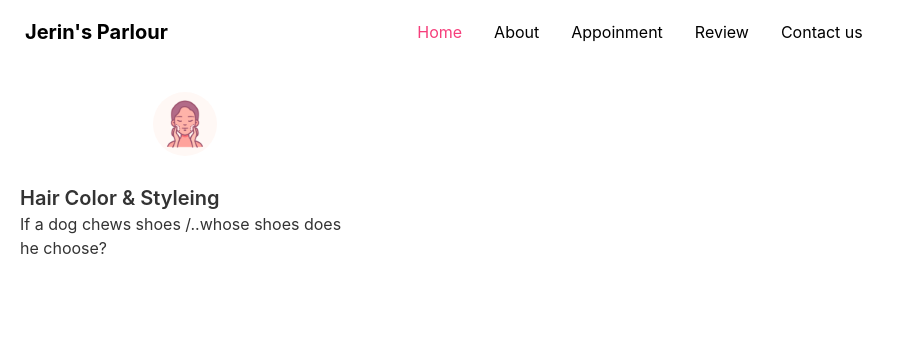
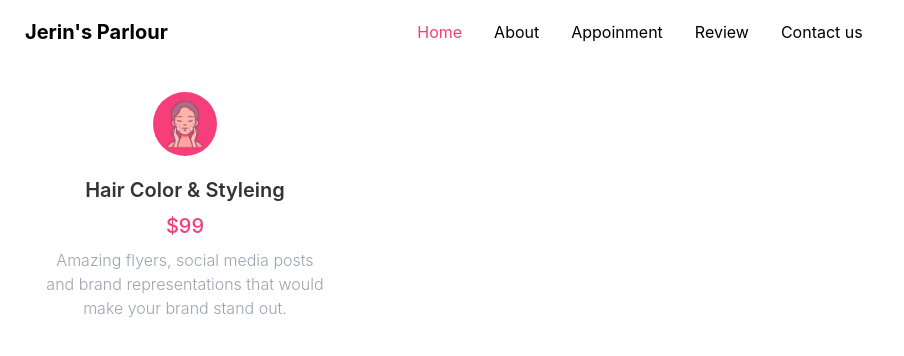
Before and after one commit to Saiket-Das/jerin-parlor, a React (Create React App) app in the folder frontend/: page /home in a window 1280 px wide. Shown: the top 356 px of the page, without its empty margins (0-904 px from the left). Built offline with nearby package versions, Linux system fonts and the light colour scheme.

Commit message:
Frontend - Card component's styles updated

```diff
--- a/frontend/src/app/components/shared/Card.tsx
+++ b/frontend/src/app/components/shared/Card.tsx
@@ -3,14 +3,20 @@ import faceCare from "../../assets/images/face-care.png";
 const Card = () => {
   return (
     <div className="card w-[370px] bg-base-100 hover:shadow-xl px-5">
-      <div className="py-7 flex justify-center ">
-        <figure className="bg-base-200 h-16 w-16 rounded-full">
+      <div className="pt-7 flex justify-center ">
+        <figure className="bg-primary h-16 w-16 rounded-full">
           <img src={faceCare} alt="Shoes" className="rounded-xl w-12 h-12" />
         </figure>
       </div>
-      <div className=" m-0">
-        <h2 className="card-title">Hair Color & Styleing</h2>
-        <p>If a dog chews shoes /..whose shoes does he choose?</p>
+      <div className="flex justify-center px-6 pb-6">
+        <div className="text-center m-0">
+          <h2 className="font-semibold text-xl pt-5">Hair Color & Styleing</h2>
+          <p className="font-medium text-xl text-primary p-2">$99</p>
+          <p className="font-light text-gray-400">
+            Amazing flyers, social media posts and brand representations that
+            would make your brand stand out.
+          </p>
+        </div>
       </div>
     </div>
   );
```
